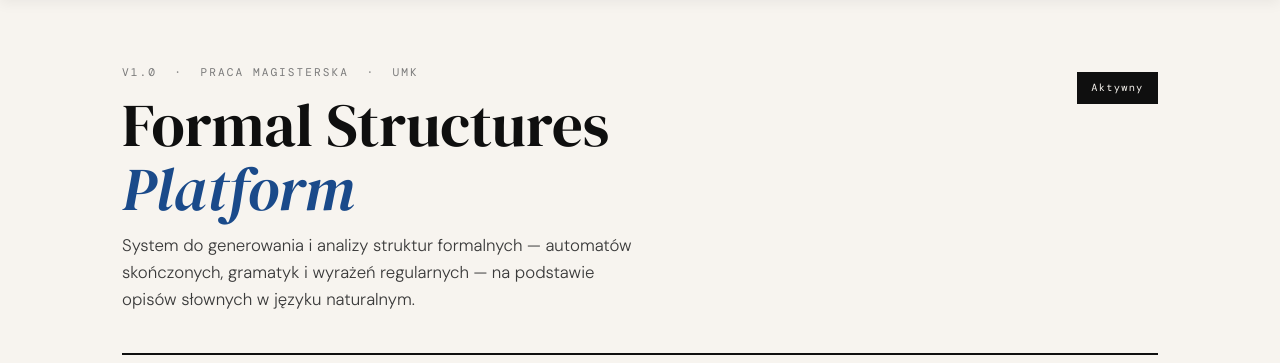
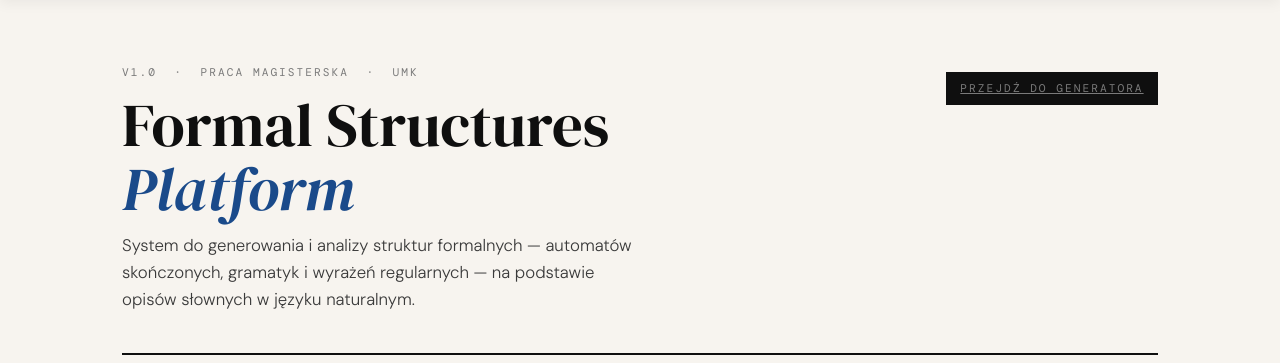
Before and after one commit to Nyzio229/formal-structures-platform, an ASP.NET Core app: page / in a window 1280 px wide. Shown: the part 57-420 px from the top of the page. Run offline with ASP.NET Core 8, Linux system fonts and the light colour scheme; style sheets or scripts are compiled from the project's sources.

Commit message:
Update Index.cshtml

```diff
--- a/FormalStructuresWebApp/FormalStructuresWebApp/Views/Home/Index.cshtml
+++ b/FormalStructuresWebApp/FormalStructuresWebApp/Views/Home/Index.cshtml
@@ -327,7 +327,11 @@
             <h1>Formal Structures<br><em>Platform</em></h1>
             <p class="hero-sub">System do generowania i analizy struktur formalnych — automatów skończonych, gramatyk i wyrażeń regularnych — na podstawie opisów słownych w języku naturalnym.</p>
         </div>
-        <div class="hero-badge">Aktywny</div>
+        <div class="hero-badge">
+            <a asp-controller="Structures" asp-action="Generate" class="hero-label">
+                Przejdź do generatora
+            </a>
+        </div>
     </div>
 
     <!-- 3 PANELS -->
```
